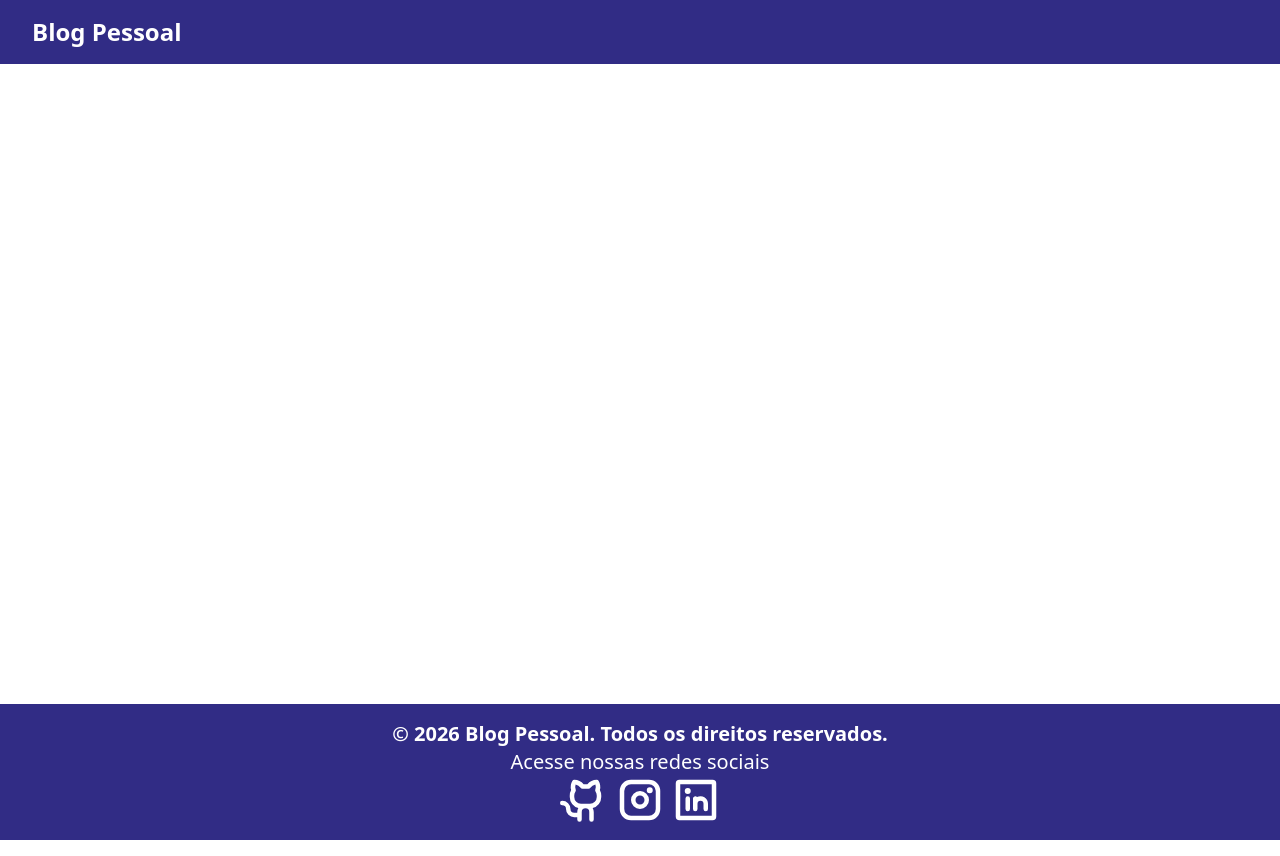
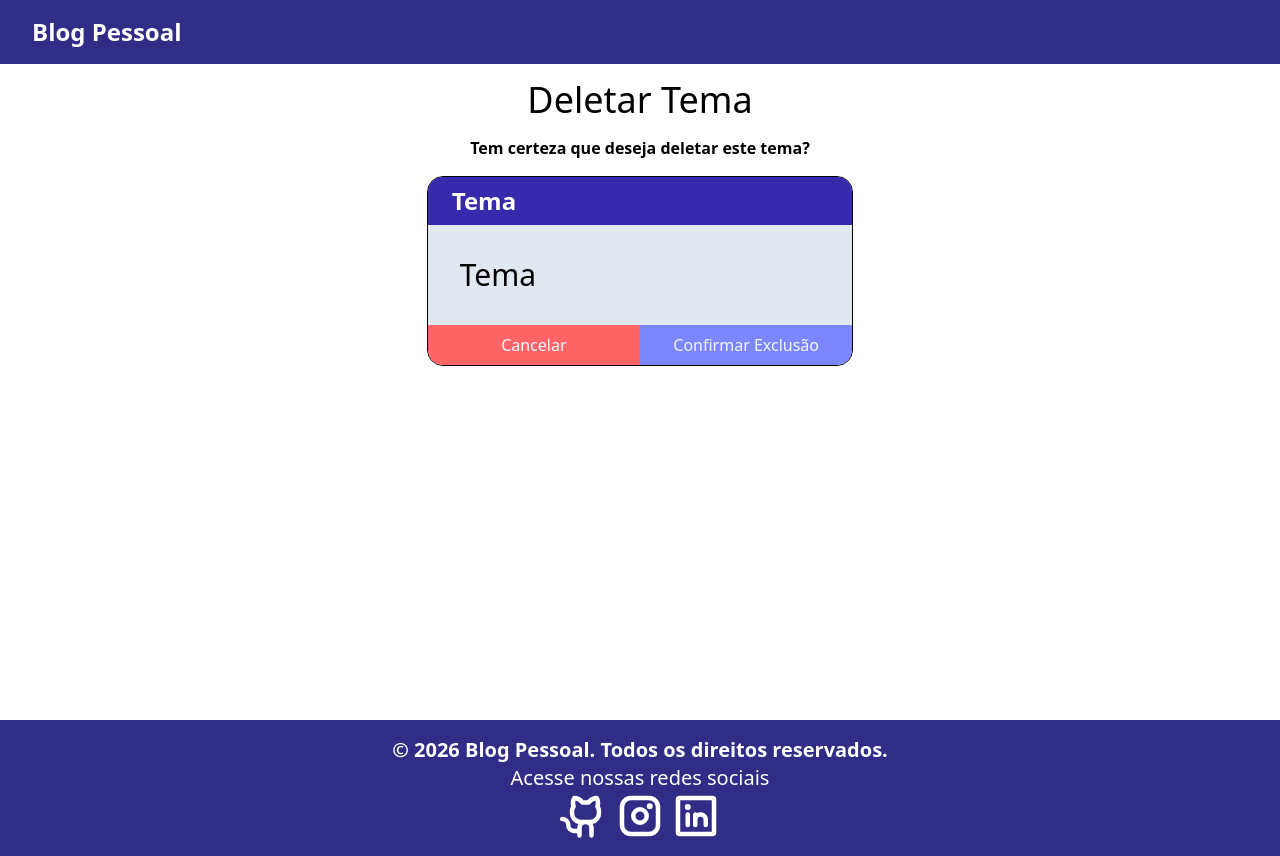
Before and after one commit to Lancellot/blog-react-ts-vite, a React (Vite) app: page /deletartema/1 in a window 1280 px wide. Built offline with nearby package versions, Linux system fonts and the light colour scheme.

Commit message:
feat(DeletarTema): implementa modal de confirmação de exclusão
Adiciona componente dedicado para confirmar deleção de temas
Implementa UI de confirmação com botões de ação

```diff
--- a/src/App.tsx
+++ b/src/App.tsx
@@ -8,6 +8,7 @@ import Login from './pages/login/login'
 import { AuthProvider } from './contexts/AuthContext'
 import ListaTemas from './components/tema/listatemas/ListaTemas'
 import FormTema from './components/tema/formtema/FormTema'
+import DeletarTema from './components/tema/deletartema/DeletarTema'
 
 function App() {
 
@@ -26,6 +27,7 @@ function App() {
             <Route path='/temas' element={<ListaTemas />} />
             <Route path="/cadastrartema" element={<FormTema />} />
             <Route path="/editartema/:id" element={<FormTema />} />
+            <Route path="/deletartema/:id" element={<DeletarTema />} />
           </Routes>
         </main>
 
--- /dev/null
+++ b/src/components/tema/deletartema/DeletarTema.tsx
@@ -0,0 +1,29 @@
+function DeletarTema() {
+    return (
+        <section className="container w-1/3 mx-auto">
+            <h1 className="text-4xl text-center my-4">Deletar Tema</h1>
+            <p className="text-center font-semibold mb-4">
+                Tem certeza que deseja deletar este tema?
+            </p>
+            <article className="border flex flex-col rounded-2xl overflow-hidden justify-between">
+                <header className="py-2 px-6 bg-indigo-800 text-white font-bold text-2xl">
+                    Tema
+                </header>
+
+                <p className="p-8 text-3xl bg-slate-200 h-full">Tema</p>
+
+                <footer className="flex">
+                    <button
+                    className="text-slate-100 bg-red-400 hover:bg-red-600 w-full py-2">
+                        Cancelar
+                    </button>
+                    <button
+                        className="text-slate-100 bg-indigo-400 hover:bg-indigo-600 w-full flex items-center justify-center">
+                        Confirmar Exclusão
+                    </button>
+                </footer>
+            </article>
+        </section>
+    );
+};
+export default DeletarTema;
```
